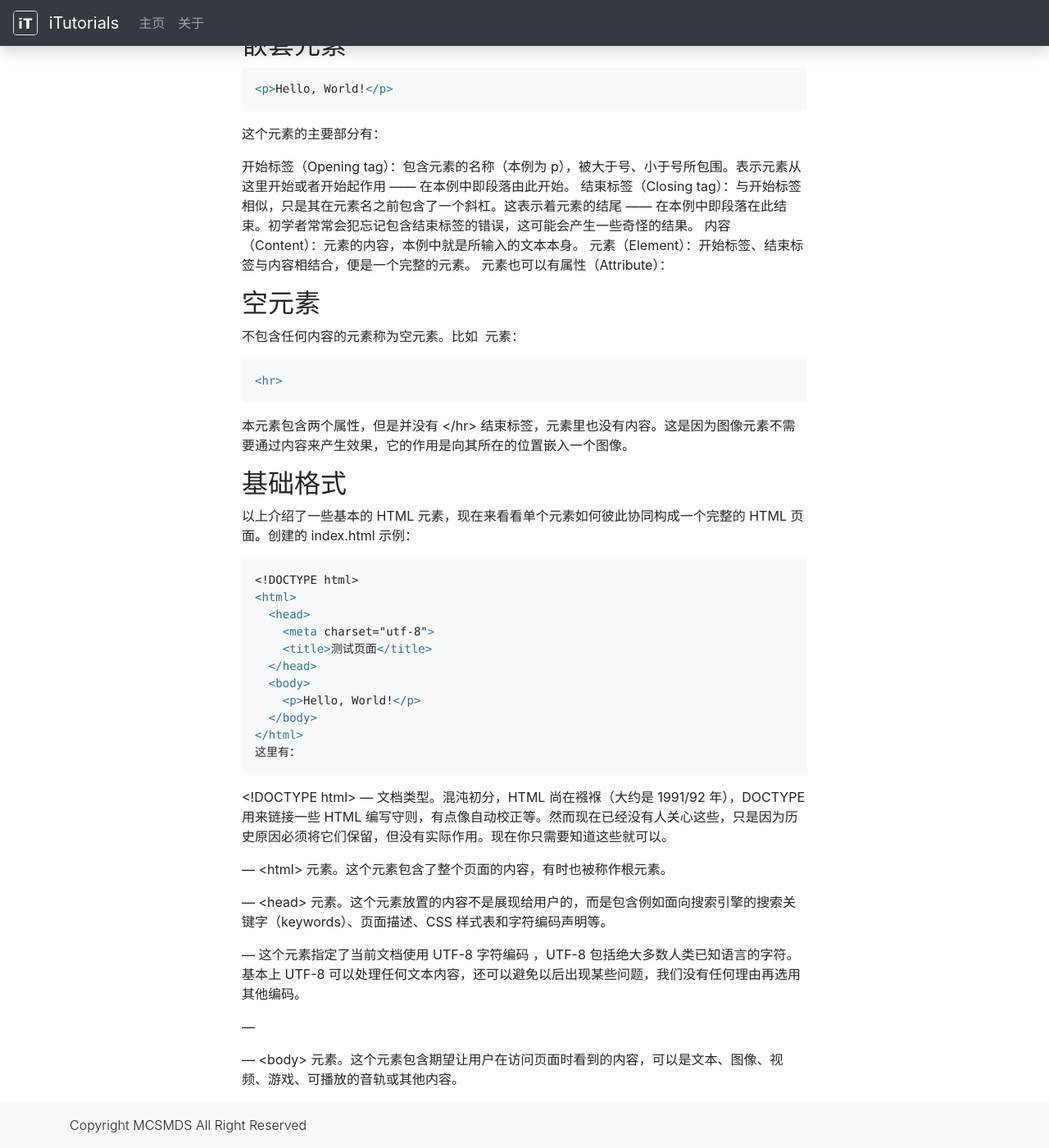
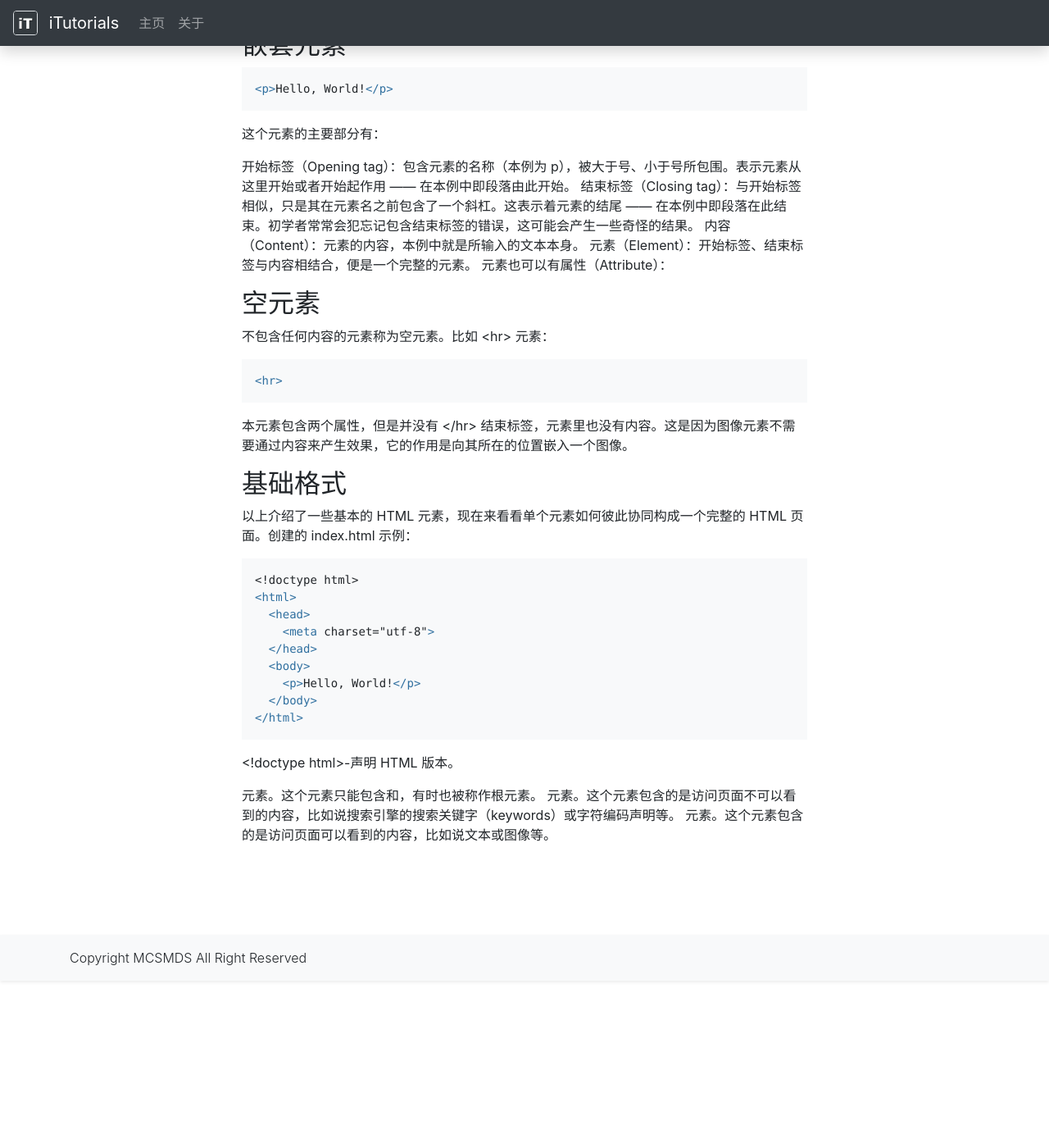
Before and after one commit to MCSMDS/iTutorials2, a Jekyll site: the page built from _tutorials/wfed/html/index.md, in a window 1280 px wide and 1400 px high, scrolled down 204 px. Shown: the whole window at 82% size. Built offline with Jekyll 4.4.1, drawn with Linux system fonts in a browser that asks for light colours.

Commit message:
Update index.md

````diff
--- a/_tutorials/wfed/html/index.md
+++ b/_tutorials/wfed/html/index.md
@@ -22,7 +22,7 @@ layout: default
 
 ## 空元素
 
-不包含任何内容的元素称为空元素。比如 <img> 元素：
+不包含任何内容的元素称为空元素。比如 <hr> 元素：
 
 ``` html
 <hr>
@@ -34,22 +34,18 @@ layout: default
 以上介绍了一些基本的 HTML 元素，现在来看看单个元素如何彼此协同构成一个完整的 HTML 页面。创建的 index.html 示例：
 
 ``` html
-<!DOCTYPE html>
+<!doctype html>
 <html>
   <head>
     <meta charset="utf-8">
-    <title>测试页面</title>
   </head>
   <body>
     <p>Hello, World!</p>
   </body>
 </html>
-这里有：
 ```
 
-<!DOCTYPE html> — 文档类型。混沌初分，HTML 尚在襁褓（大约是 1991/92 年），DOCTYPE 用来链接一些 HTML 编写守则，有点像自动校正等。然而现在已经没有人关心这些，只是因为历史原因必须将它们保留，但没有实际作用。现在你只需要知道这些就可以。
-<html></html> — <html> 元素。这个元素包含了整个页面的内容，有时也被称作根元素。
-<head></head> — <head> 元素。这个元素放置的内容不是展现给用户的，而是包含例如面向搜索引擎的搜索关键字（keywords）、页面描述、CSS 样式表和字符编码声明等。
-<meta charset="utf-8"> — 这个元素指定了当前文档使用 UTF-8 字符编码 ，UTF-8 包括绝大多数人类已知语言的字符。基本上 UTF-8 可以处理任何文本内容，还可以避免以后出现某些问题，我们没有任何理由再选用其他编码。
-<title></title> — <title> 元素。这个元素设置页面的标题，显示在浏览器标签页上，同时作为收藏网页的描述文字。
-<body></body> — <body> 元素。这个元素包含期望让用户在访问页面时看到的内容，可以是文本、图像、视频、游戏、可播放的音轨或其他内容。
+<!doctype html>-声明 HTML 版本。
+<html> 元素。这个元素只能包含<head>和<body>，有时也被称作根元素。
+<head> 元素。这个元素包含的是访问页面不可以看到的内容，比如说搜索引擎的搜索关键字（keywords）或字符编码声明等。
+<body> 元素。这个元素包含的是访问页面可以看到的内容，比如说文本或图像等。
````
